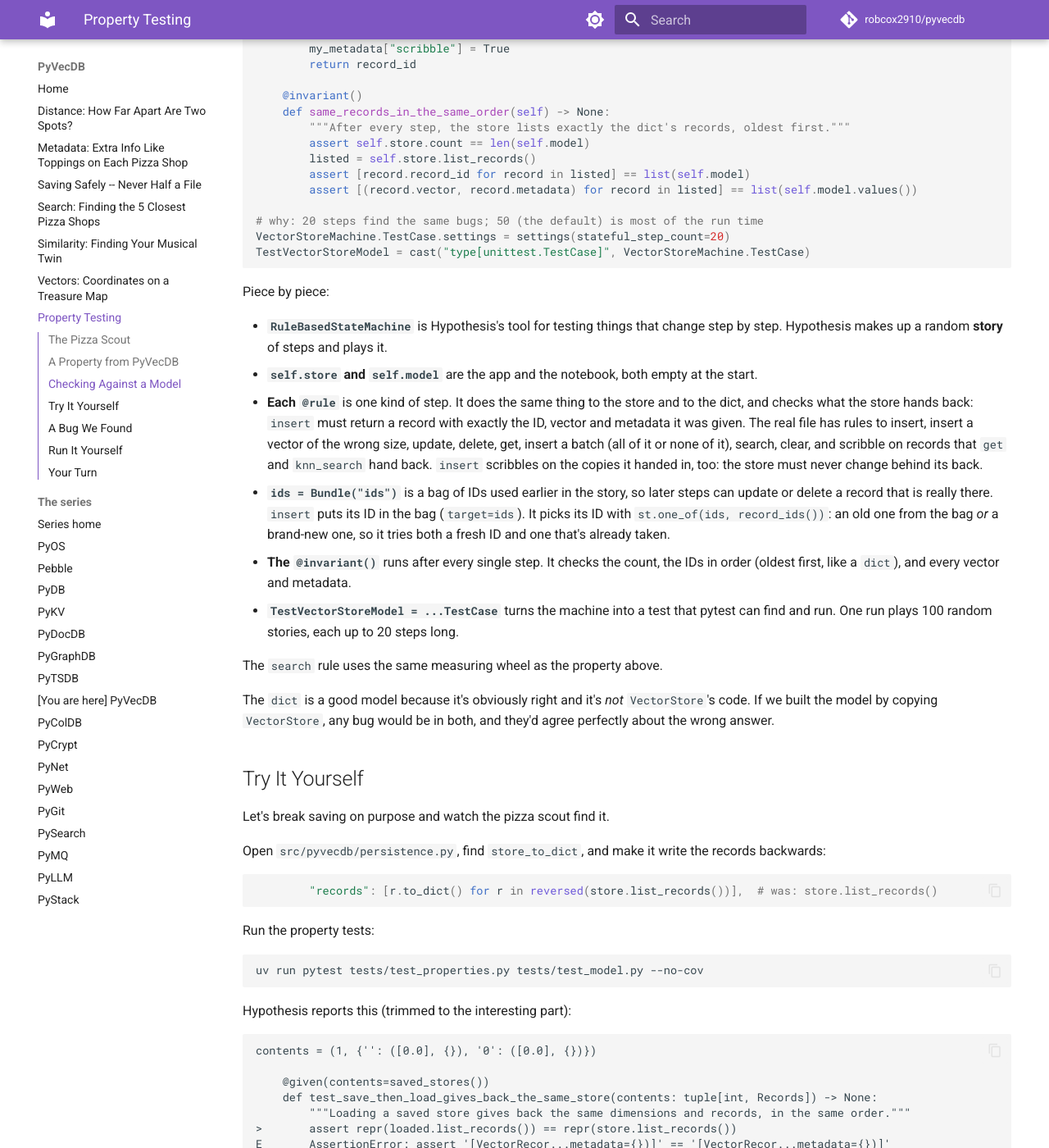
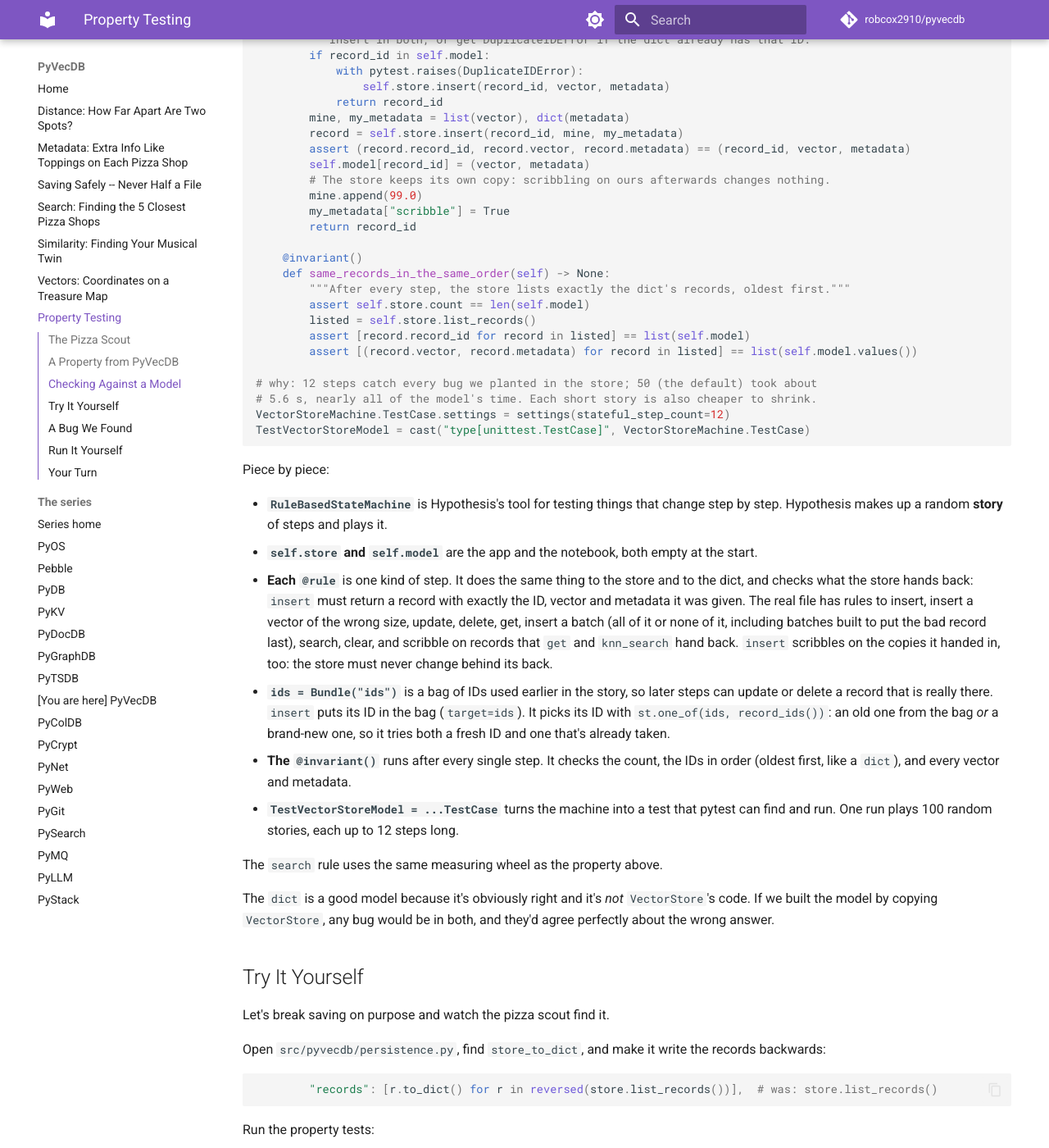
Before and after one commit to robcox2910/pyvecdb, an MkDocs documentation site: the page built from docs/property-testing.md, in a window 1280 px wide and 1400 px high, scrolled down 3335 px. Shown: the whole window at 82% size. Built offline with MkDocs 1.6.1 and Material for MkDocs 9.7.7, drawn with Linux system fonts in a browser that asks for light colours; comment, search, counter and statistics services are not loaded; some of the changed text lies outside the part shown.

Commit message:
docs: list the new properties and the shorter model story
Co-Authored-By: Claude Opus 5.5 <noreply@anthropic.com>

````diff
--- a/docs/property-testing.md
+++ b/docs/property-testing.md
@@ -116,11 +116,14 @@ that's always true.
 fails this straight away**, because the scout's list always has at least
 one shop on it.
 
-PyVecDB has five more properties:
+PyVecDB has eight more properties:
 
 | Rule | Test |
 |---|---|
 | Every score `knn_search` reports is that shop's real distance (made negative for distances) | `test_scores_are_the_real_distances` |
+| A filtered `knn_search` finds the nearest of only the shops whose tags match (the matching is worked out separately, by hand) | `test_filtered_top_k_matches_a_brute_force_sort_of_the_matching_shops` |
+| Asking for sizes over, under, or at least/most a line keeps exactly the right shops, including those sitting on the line | `test_size_comparisons_keep_exactly_the_right_shops` |
+| `batch_search` gives, for each query, exactly what `knn_search` gives for it alone, with or without a filter | `test_batch_search_is_one_knn_search_per_query` |
 | Measuring from a to b gives exactly the same answer as measuring from b to a | `test_distance_is_the_same_both_ways` |
 | Loading a saved store gives back the same dimensions and records, in the same order | `test_save_then_load_gives_back_the_same_store` |
 | Whatever bytes are in the file, loading gives a store or a `PersistenceError`, never another error | `test_any_bytes_on_disk_load_or_raise_persistence_error` |
@@ -184,8 +187,9 @@ class VectorStoreMachine(RuleBasedStateMachine):
         assert [record.record_id for record in listed] == list(self.model)
         assert [(record.vector, record.metadata) for record in listed] == list(self.model.values())
 
-# why: 20 steps find the same bugs; 50 (the default) is most of the run time
-VectorStoreMachine.TestCase.settings = settings(stateful_step_count=20)
+# why: 12 steps catch every bug we planted in the store; 50 (the default) took about
+# 5.6 s, nearly all of the model's time. Each short story is also cheaper to shrink.
+VectorStoreMachine.TestCase.settings = settings(stateful_step_count=12)
 TestVectorStoreModel = cast("type[unittest.TestCase]", VectorStoreMachine.TestCase)
 ```
 
@@ -200,7 +204,7 @@ Piece by piece:
   store and to the dict, and checks what the store hands back: `insert`
   must return a record with exactly the ID, vector and metadata it was
   given. The real file has rules to insert, insert a vector of the wrong
-  size, update, delete, get, insert a batch (all of it or none of it),
+  size, update, delete, get, insert a batch (all of it or none of it, including batches built to put the bad record last),
   search, clear, and scribble on records that `get` and `knn_search` hand
   back. `insert` scribbles on the copies it handed in, too: the store must
   never change behind its back.
@@ -214,7 +218,7 @@ Piece by piece:
   and metadata.
 - **`TestVectorStoreModel = ...TestCase`** turns the machine into a test
   that pytest can find and run. One run plays 100 random stories, each up
-  to 20 steps long.
+  to 12 steps long.
 
 The `search` rule uses the same measuring wheel as the property above.
 
````
